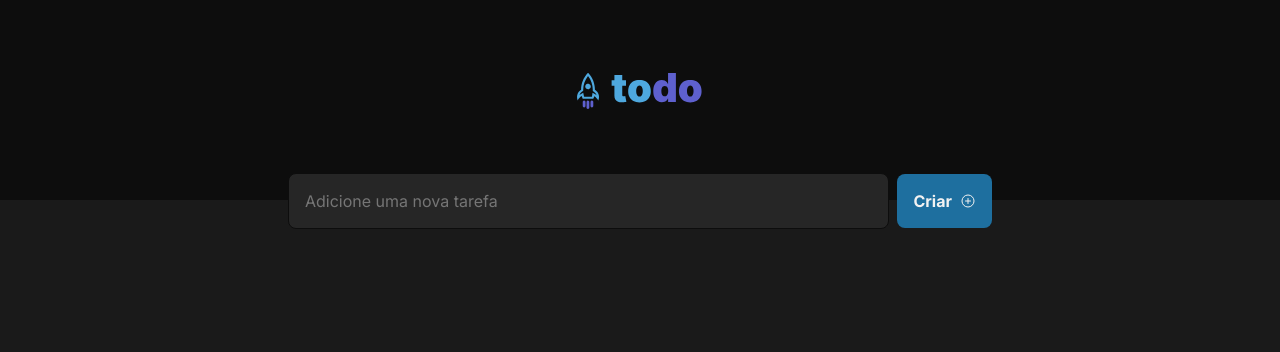
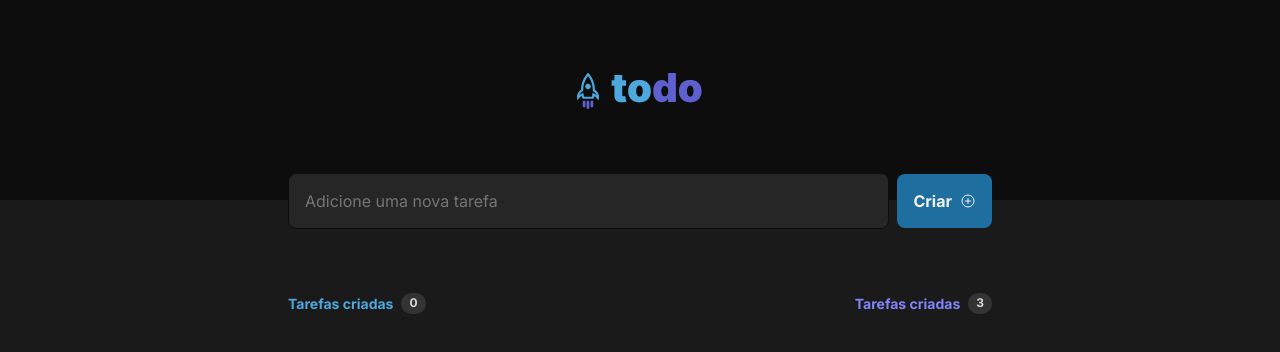
Before and after one commit to jbresolinn/ignite-01-todo, a React (Vite) app in the folder 01-todo/: page / in a window 1280 px wide. Shown: the top 352 px of the page. Built offline with nearby package versions, Linux system fonts and the light colour scheme.

Commit message:
(01) feat: create sheets component

```diff
--- /dev/null
+++ b/01-todo/src/App.module.css
@@ -0,0 +1,7 @@
+.sheetsContainer {
+  margin: 4rem 0 0;
+
+  display: flex;
+  align-items: center;
+  justify-content: space-between;
+}
--- a/01-todo/src/App.tsx
+++ b/01-todo/src/App.tsx
@@ -1,13 +1,26 @@
 import { CreateTaskBar } from "./components/CreateTaskBar/CreateTaskBar"
 import { Header } from "./components/Header/Header"
+
+import styles from './App.module.css'
+import { Sheets } from "./components/Sheets/Sheets"
 
 function App() {
   return (
     <div>
       <Header />
-      <CreateTaskBar />
+
+      <div className="container">
+        <CreateTaskBar />
+
+        <section className={styles.taskList}>
+          <header className={styles.sheetsContainer}>
+            <Sheets />
+            <Sheets labelColor="secondary" quantity={3}/>
+          </header>
+        </section>
+      </div>
     </div>
-  )
-}
+    )
+  }
 
-export default App
+  export default App
--- a/01-todo/src/components/CreateTaskBar/CreateTaskBar.tsx
+++ b/01-todo/src/components/CreateTaskBar/CreateTaskBar.tsx
@@ -3,7 +3,6 @@ import styles from './CreateTaskBar.module.css'
 
 export function CreateTaskBar(){
   return (
-    <div className='container'>
       <div className={styles.createtaskbar}>
         <input type='text' name='newTask' placeholder='Adicione uma nova tarefa'/>
         <button type='button'>
@@ -11,6 +10,5 @@ export function CreateTaskBar(){
           <PlusCircle size={16} />
         </button>
       </div>
-    </div>
   )
 }
--- /dev/null
+++ b/01-todo/src/components/Sheets/Sheets.module.css
@@ -0,0 +1,29 @@
+.sheets {
+  display: flex;
+  align-items: center;
+  gap: 0.5rem;
+}
+
+.sheets label {
+  font-weight: bold;
+  font-size: 0.875rem;
+  line-height: 1.4;
+}
+
+.sheets label.labelPrimary {
+  color: var(--blue-500);
+}
+
+.sheets label.labelSecondary {
+  color: var(--purple-500);
+}
+
+.sheets span {
+  font-weight: bold;
+  font-size: 0.75rem;
+  color: var(--gray-200);
+  line-height: 1.4;
+  padding: 0.125rem 0.5rem;
+  background: var(--gray-400);
+  border-radius: 1rem;
+}
--- /dev/null
+++ b/01-todo/src/components/Sheets/Sheets.tsx
@@ -0,0 +1,16 @@
+import styles from './Sheets.module.css'
+
+interface SheetsProps {
+  labelColor?: 'primary' | 'secondary'
+  quantity?: number
+}
+
+export function Sheets({ labelColor = 'primary', quantity = 0 }: SheetsProps){
+  const labelColorValidation = labelColor !== 'primary' ? styles.labelSecondary : styles.labelPrimary
+  return (
+    <div className={styles.sheets}>
+      <label className={labelColorValidation}>Tarefas criadas</label>
+      <span>{quantity}</span>
+    </div>
+  )
+}
```
Also changed, not shown: 1 other file (tests, documents, lock files or other folders).
